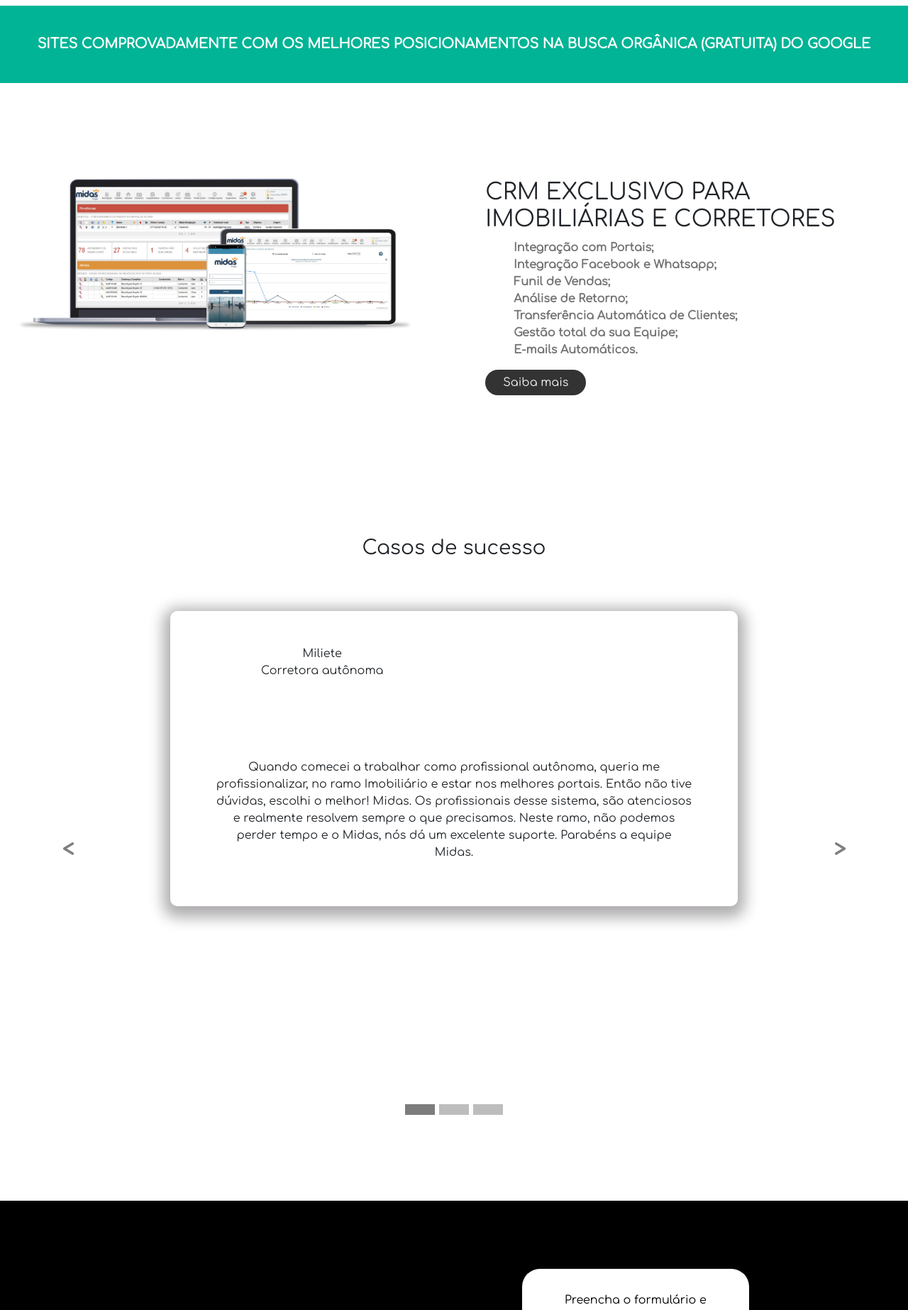
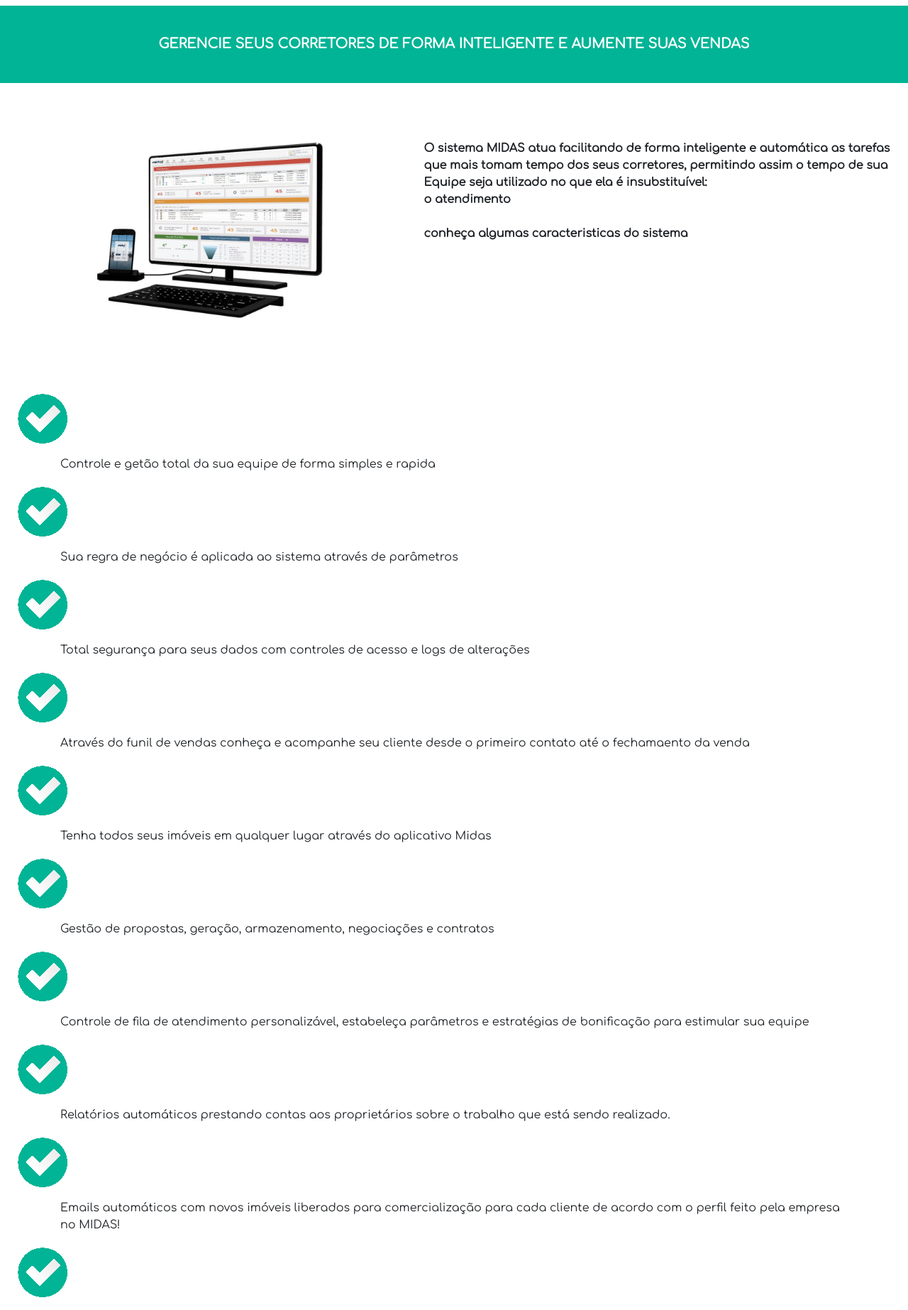
Before and after one commit to viniciusrad/teste-site, a PHP site: page /crm.php in a window 1280 px wide. Shown: the part 72-1918 px from the top of the page at 71% size. Run offline with PHP 8.4, Linux system fonts and the light colour scheme; some libraries are stand-ins or nearby versions.

Commit message:
pagina crm finalizada

```diff
--- a/crm.php
+++ b/crm.php
@@ -10,48 +10,164 @@
 
 
     <div class="div-fundo-verde">
-        <p>SITES COMPROVADAMENTE COM OS MELHORES POSICIONAMENTOS NA BUSCA ORGÂNICA (GRATUITA) DO GOOGLE</p>
+        <p>GERENCIE SEUS CORRETORES DE FORMA INTELIGENTE E AUMENTE SUAS VENDAS</p>
     </div>
 
     <div class="div-crm">
         <div class="div-img-crm">
-            <img src="img/crm-screen-shots.png" alt="">
+            <img src="img/celular-e-desktop-com-o-sistema-midas-aberto.jpg" alt="">
         </div>
-        <div class="lista-crm">
-            <h2>CRM EXCLUSIVO PARA IMOBILIÁRIAS E CORRETORES</h2>
-            <ul>
-                <li>Integração com Portais;</li>
-                <li>Integração Facebook e Whatsapp;</li>
-                <li>Funil de Vendas;</li>
-                <li>Análise de Retorno;</li>
-                <li>Transferência Automática de Clientes;</li>
-                <li>Gestão total da sua Equipe;</li>
-                <li>E-mails Automáticos.</li>
-            </ul>
-            <button class="btn-saiba-mais-black">Saiba mais</button>
+        <div class="texto-crm">
+            <p><strong>O sistema MIDAS atua facilitando de forma inteligente e automática as tarefas que mais tomam tempo dos seus corretores, permitindo assim o tempo de sua Equipe seja utilizado no que ela é insubstituível:</strong></p>
+            <p><strong>o atendimento</strong></p>
+            </br>
+            <p><strong>conheça algumas caracteristicas do sistema</strong></p>
 
         </div>
     </div>
 
-    <!-- area de depoimentos -->
-    <!-- <div class="div-depoimentos">
-        <div class="card-depoimentos">
-            <div class="depoimentos-header">
-                <img src="https://via.placeholder.com/150" alt="">
-                <div>
-                    <p>Miliete</p>
-                    <p>Corretora autônoma</p>
-                </div>
 
+    <!-- area de funcionalidades -->
+    <div class="div-funcionalidades">
+        <div class="card-funcionalidade">
+            <div class="div-icone-check">
+                <img class="img-icone-check" src="img/icone-check.png" alt="Avatar">
             </div>
-            <div class="depoimentos-body">
-                <p>Quando comecei a trabalhar como profissional autônoma, queria me profissionalizar, no ramo Imobiliário e estar nos melhores portais. Então não tive dúvidas, escolhi o melhor! Midas. Os profissionais desse sistema, são atenciosos e realmente resolvem sempre o que precisamos. Neste ramo, não podemos perder tempo e o Midas, nós dá um excelente suporte. Parabéns a equipe Midas. </p>
+            <div class="container container-check">
+                <p class="textos-icones-check">Controle e getão total da sua equipe de forma simples e rapida</p>
             </div>
         </div>
-    </div> -->
+        <div class="card-funcionalidade">
+            <div class="div-icone-check">
+                <img class="img-icone-check" src="img/icone-check.png" alt="Avatar">
+            </div>
+            <div class="container container-check">
+                <p class="textos-icones-check">Sua regra de negócio é aplicada ao sistema através de parâmetros</p>
+            </div>
+        </div>
+        <div class="card-funcionalidade">
+            <div class="div-icone-check">
+                <img class="img-icone-check" src="img/icone-check.png" alt="Avatar">
+            </div>
+            <div class="container container-check">
+                <p class="textos-icones-check">Total segurança para seus dados com controles de acesso e logs de alterações</p>
+            </div>
+        </div>
+        <div class="card-funcionalidade">
+            <div class="div-icone-check">
+                <img class="img-icone-check" src="img/icone-check.png" alt="Avatar">
+            </div>
+            <div class="container container-check">
+                <p class="textos-icones-check">Através do funil de vendas conheça e acompanhe seu cliente desde o primeiro contato até o fechamaento da venda</p>
+            </div>
+        </div>
+        <div class="card-funcionalidade">
+            <div class="div-icone-check">
+                <img class="img-icone-check" src="img/icone-check.png" alt="Avatar">
+            </div>
+            <div class="container container-check">
+                <p class="textos-icones-check">Tenha todos seus imóveis em qualquer lugar através do aplicativo Midas</p>
+            </div>
+        </div>
+        <div class="card-funcionalidade">
+            <div class="div-icone-check">
+                <img class="img-icone-check" src="img/icone-check.png" alt="Avatar">
+            </div>
+            <div class="container container-check">
+                <p class="textos-icones-check">Gestão de propostas, geração, armazenamento, negociações e contratos</p>
+            </div>
+        </div>
+        <div class="card-funcionalidade">
+            <div class="div-icone-check">
+                <img class="img-icone-check" src="img/icone-check.png" alt="Avatar">
+            </div>
+            <div class="container container-check">
+                <p class="textos-icones-check">Controle de fila de atendimento personalizável, estabeleça parâmetros e estratégias de bonificação para estimular sua equipe</p>
+            </div>
+        </div>
+        <div class="card-funcionalidade">
+            <div class="div-icone-check">
+                <img class="img-icone-check" src="img/icone-check.png" alt="Avatar">
+            </div>
+            <div class="container container-check">
+                <p class="textos-icones-check">Relatórios automáticos prestando contas aos proprietários sobre o trabalho que está sendo realizado.</p>
+            </div>
+        </div>
+        <div class="card-funcionalidade">
+            <div class="div-icone-check">
+                <img class="img-icone-check" src="img/icone-check.png" alt="Avatar">
+            </div>
+            <div class="container container-check">
+                <p class="textos-icones-check">Emails automáticos com novos imóveis liberados para comercialização para cada cliente de acordo com o perfil feito pela empresa no MIDAS!</p>
+            </div>
+        </div>
+        <div class="card-funcionalidade">
+            <div class="div-icone-check">
+                <img class="img-icone-check" src="img/icone-check.png" alt="Avatar">
+            </div>
+            <div class="container container-check">
+                <p class="textos-icones-check">Análise de investimentos em publicidade.</p>
+                <p class="textos-icones-check">Coneça as taxas de conversão e descubra as melhores mídias</p>
+            </div>
+        </div>
+        <div class="card-funcionalidade">
+            <div class="div-icone-check">
+                <img class="img-icone-check" src="img/icone-check.png" alt="Avatar">
+            </div>
+            <div class="container container-check">
+                <p class="textos-icones-check">Total segurança na liberação do acesso ao sistema fora da imobiliária, restringindo informações de forma que esta liberação não cause nenhum prejuízo</p>
+            </div>
+        </div>
+        <div class="card-funcionalidade">
+            <div class="div-icone-check">
+                <img class="img-icone-check" src="img/icone-check.png" alt="Avatar">
+            </div>
+            <div class="container container-check">
+                <p class="textos-icones-check">Análise de retorno através de taxas de conversão</p>
+            </div>
+        </div>
+    </div>
 
-    <!--  -->
-    <!--  -->
+    <!-- FIM da area de funcionalidades -->
+
+
+    <div class="div-fundo-verde">
+        <p>GANHE TEMPO E AUMENTE A SUA PRODUTIVIDADE COM AS NOSSAS INTEGRAÇÕES</p>
+    </div>
+
+    <div class="div-funcionalidades">
+        <div class="card-funcionalidade">
+            <div class="div-icone-check">
+                <img class="img-icone-check" src="img/icone-check.png" alt="Avatar">
+            </div>
+            <div class="container container-check">
+                <p class="textos-icones-check">Integração automática e leads dos portais, Instagran e Facebook.</p>
+            </div>
+        </div>
+        <div class="card-funcionalidade">
+            <div class="div-icone-check">
+                <img class="img-icone-check" src="img/icone-check.png" alt="Avatar">
+            </div>
+            <div class="container container-check">
+                <p class="textos-icones-check">Divulgação de Imóveis no Facebook e Whatsapp.</p>
+            </div>
+        </div>
+        <div class="card-funcionalidade">
+            <div class="div-icone-check">
+                <img class="img-icone-check" src="img/icone-check.png" alt="Avatar">
+            </div>
+            <div class="container container-check">
+                <p class="textos-icones-check">Integração com mais de 40 portais em apenas um clique.</p>
+            </div>
+        </div>
+    </div>
+    <div class="div-btn-proposta">
+        <button class="btn-saiba-mais-green">Quero uma demostração</button>
+    </div>
+
+
+    <!-- area de depoimentos -->
+
     <div class="area-depoimentos">
 
         <h3>Casos de sucesso</h3>
```
